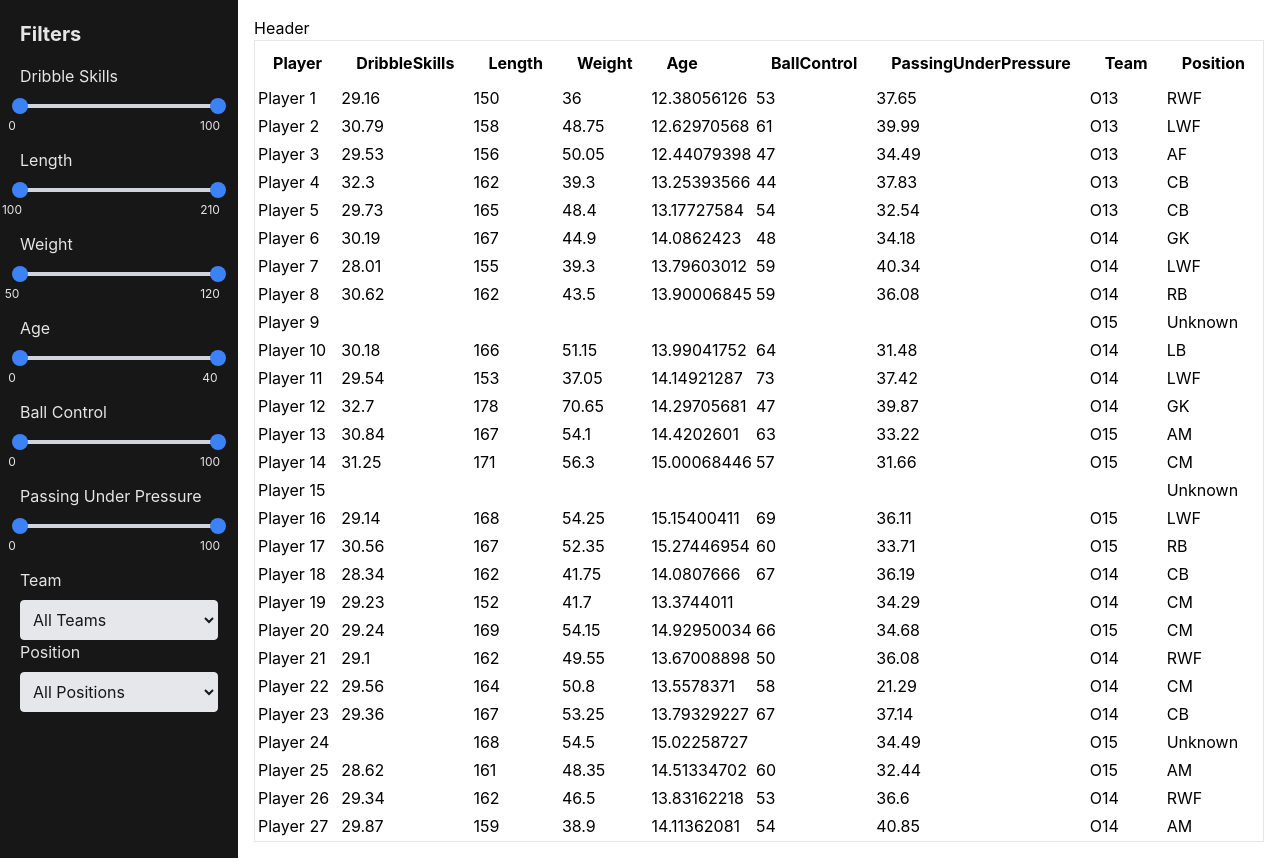
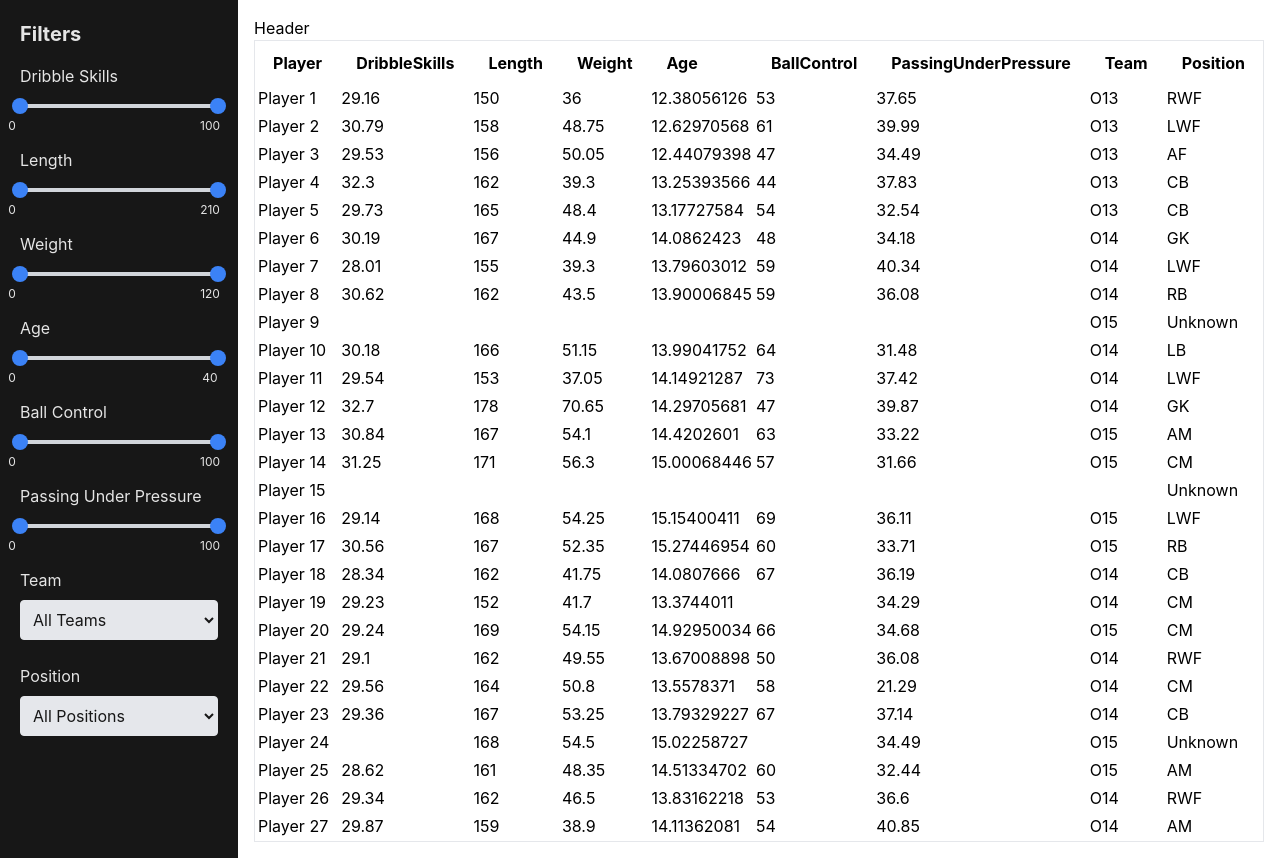
Before and after one commit to gonzalolantero/ff-assignment, a React (Create React App) app: page / in a window 1280 px wide. Built offline with nearby package versions, Linux system fonts and the light colour scheme.

Commit message:
fixed some issues with sidebar

```diff
--- a/src/components/shared/Sidebar.jsx
+++ b/src/components/shared/Sidebar.jsx
@@ -8,8 +8,8 @@ function Sidebar({ filters, setFilters }) {
     dribbleSkills: { min: 0, max: 100 },
     age: { min: 0, max: 40 },
     ballControl: { min: 0, max: 100 },
-    length: { min: 100, max: 210 },
-    weight: { min: 50, max: 120 },
+    length: { min: 0, max: 210 },
+    weight: { min: 0, max: 120 },
     passingUnderPressure: { min: 0, max: 100 },
   };
 
@@ -110,7 +110,7 @@ function Sidebar({ filters, setFilters }) {
         onChange={(values) => handleSliderChange("passingUnderPressure", values)}
       />
 
-      <div>
+      <div className="mb-6">
         <label className="block mb-2">Team</label>
         <select
           value={teamFilter}
@@ -125,7 +125,8 @@ function Sidebar({ filters, setFilters }) {
           ))}
         </select>
       </div>
-      <div>
+
+      <div className="mb-6">
         <label className="block mb-2">Position</label>
         <select
           value={positionFilter}
```
